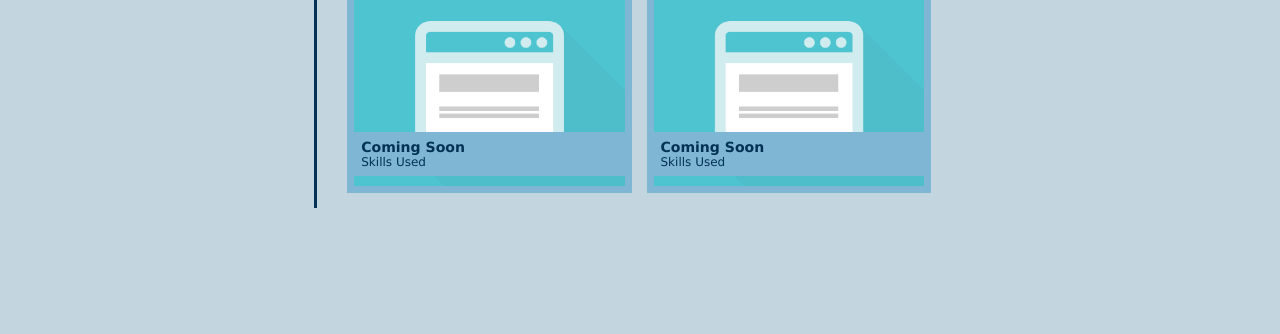
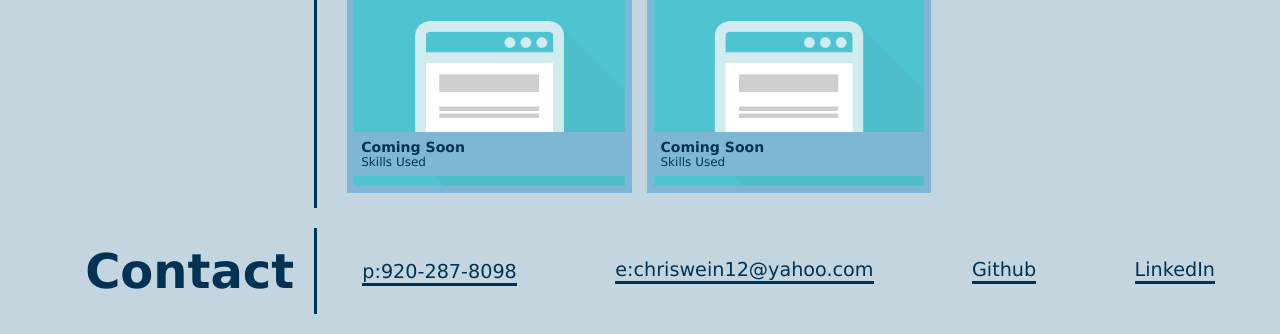
Before and after one commit to chriswein12/Profile, a plain HTML site: page index.html in a window 1280 px wide. Shown: the part 1154-1488 px from the top of the page. Before the commit the page ends 1382 px from the top, so only its background shows below. Drawn offline with Linux system fonts and the light colour scheme.

Commit message:
Added Contact Information

```diff
--- a/assets/css/style.css
+++ b/assets/css/style.css
@@ -87,16 +87,16 @@ header nav ul li a {
     font-size: 32px;
 }
 
-.about-me, .work {
+.about-me, .work, .contact-me {
     display: flex;
     margin: 20px;
 }
 
-.about-me-title, .work-title {
+.about-me-title, .work-title, .contact-title {
     flex: 1;
 }
 
-.about-me-title h2, .work-title h2 {
+.about-me-title h2, .work-title h2, .contact-title h2 {
     text-align: right;
     padding: 15px 20px;
 }
@@ -156,3 +156,21 @@ header nav ul li a {
     border: 2px solid var(--light-blue);
     font-size: 12px;
 }
+
+.contact-links {
+    flex: 3;
+    padding: 15px 30px;
+    border-left: 3px solid var(--dark-blue);
+    display: flex;
+    justify-content: space-between;
+    align-items: center;
+}
+
+.contact-links a {
+    text-decoration: none;
+    margin: 10px 15px;
+    font-weight: lighter;
+    font-size: 1.5vw;
+    color: var(--dark-blue);
+    border-bottom: 3px solid var(--dark-blue);
+}
--- a/index.html
+++ b/index.html
@@ -106,7 +106,18 @@
 
             <!-- Contact Me -->
             <section id="contact-me" class="contact-me">
+                <div class="contact-title title-styling">
+                    <h2>Contact</h2>
+                </div>
 
+                <div class="contact-links">
+                    <div class="phone">
+                        <a href="tel:920-287-8098">p:920-287-8098</a>
+                    </div>
+                    <a href="mailto: chriswein12@yahoo.com">e:chriswein12@yahoo.com</a>
+                    <a href="https://github.com/chriswein12" target="_blank">Github</a>
+                    <a href="https://www.linkedin.com/in/chriswein/" target="_blank">LinkedIn</a>
+                </div>
             </section>
             <!-- End Contact Me -->
 
```
Also changed, not shown: assets/images/run-buddy.png.
